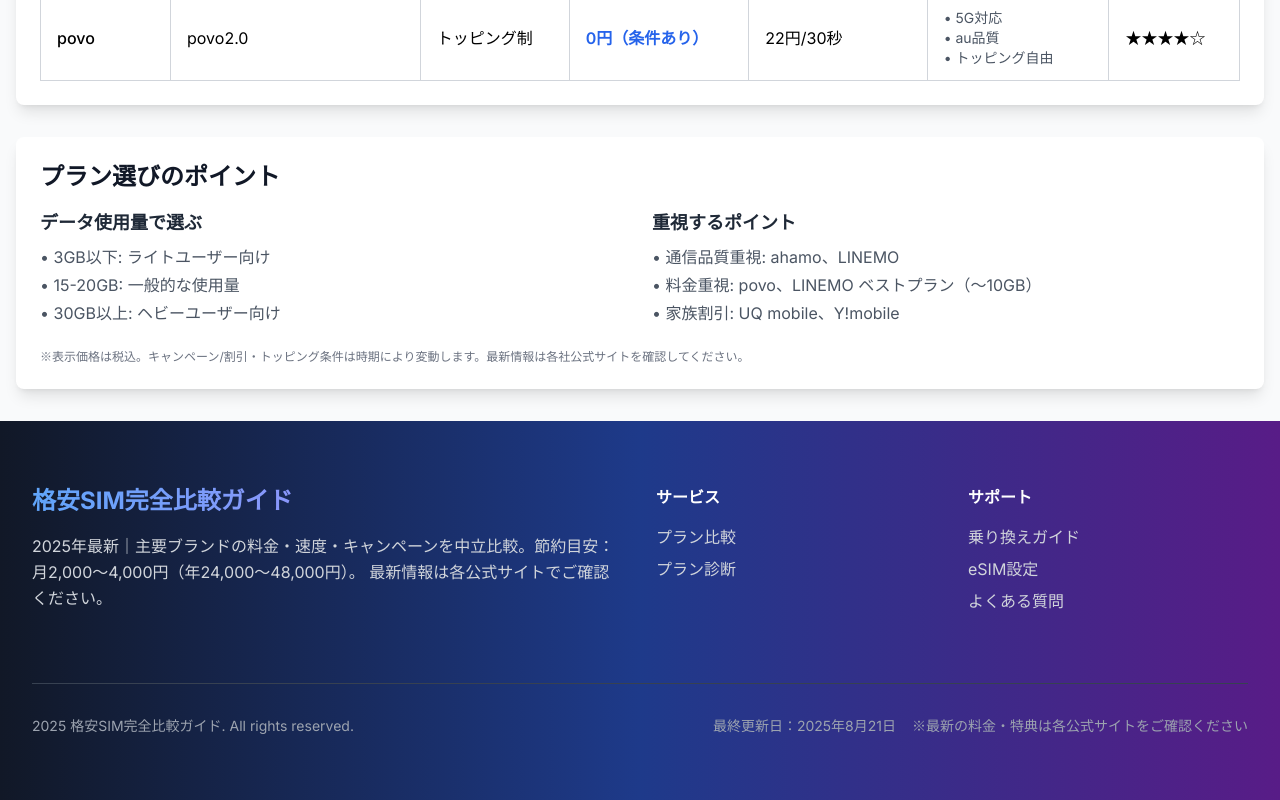
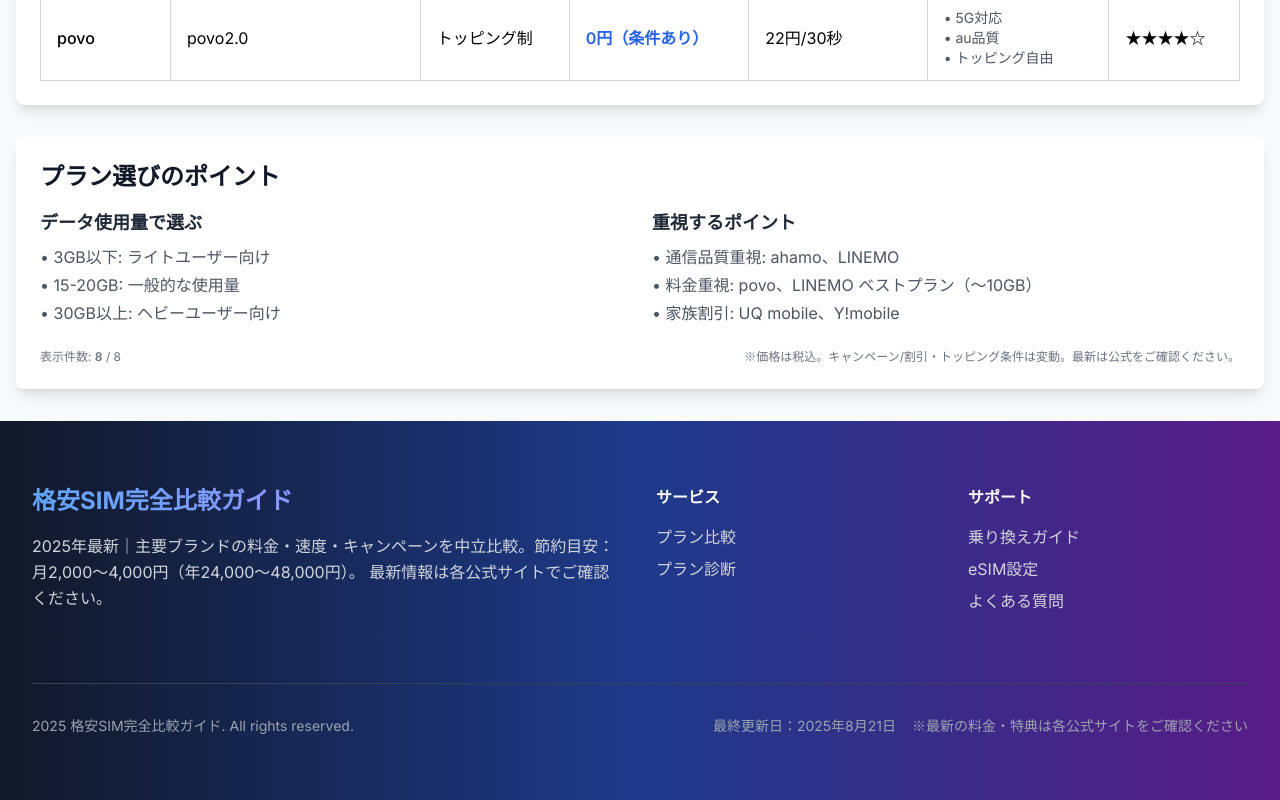
Before and after one commit to nubo-me/kakuyasusimhikaku, a Next.js app: page /compare in a window 1280 px wide. Shown: the part 1143-1943 px from the top of the page. Built offline with nearby package versions, Linux system fonts and the light colour scheme.

Commit message:
fix(compare,faq): フィルタ未反映とFAQ回答非表示を修正（メモ化/初期展開/動的クラス safelist）

```diff
--- a/app/compare/CompareContent.tsx
+++ b/app/compare/CompareContent.tsx
@@ -1,6 +1,6 @@
 'use client';
 
-import React, { useState, useEffect } from 'react';
+import React, { useState, useEffect, useMemo } from 'react';
 
 interface Plan {
   carrier: string;
@@ -31,21 +31,16 @@
 
 export default function CompareContent() {
   const [filteredCategory, setFilteredCategory] = useState<string>('all');
-  const [isClient, setIsClient] = useState(false);
 
+  // 初回マウント時 URL パラメータ適用
   useEffect(() => {
-    setIsClient(true);
-
-    // URLパラメータを解析してカテゴリを設定
     try {
       const searchParams = new URLSearchParams(window.location.search);
       const category = searchParams.get('category');
       if (category && ['all', 'budget', 'medium', 'unlimited'].includes(category)) {
         setFilteredCategory(category);
       }
-    } catch (error) {
-      console.log('URLパラメータの解析に失敗しました:', error);
-    }
+    } catch {}
   }, []);
 
   const plans: Plan[] = [
@@ -170,29 +165,18 @@
     { id: 'unlimited', name: '大容量プラン' }
   ];
 
-  const getFilteredPlans = () => {
-    switch (filteredCategory) {
-      case 'budget':
-        return plans.filter(plan =>
-          parseInt(plan.price.replace(/[^\d]/g, '')) < 1500 ||
-          plan.name === 'ベストプラン（〜10GB）' || plan.name === 'ミニミニプラン' || plan.name === 'シンプル2 S'
-        );
-      case 'medium':
-        return plans.filter(plan => {
-          const price = parseInt(plan.price.replace(/[^\d]/g, ''));
-          return (price >= 1500 && price <= 3500) ||
-                 plan.dataAllowance.includes('15GB') ||
-                 plan.dataAllowance.includes('20GB');
-        });
-      case 'unlimited':
-        return plans.filter(plan =>
-          plan.dataAllowance.includes('30GB') ||
-          plan.dataAllowance === 'トッピング制'
-        );
-      default:
-        return plans;
+  const filteredPlans = useMemo(() => {
+    if (filteredCategory === 'budget') {
+      return plans.filter(p => /3GB|4GB|〜10GB|トッピング制/.test(p.dataAllowance) || parseInt(p.price.replace(/[^\d]/g,'')) <= 1200);
     }
-  };
+    if (filteredCategory === 'medium') {
+      return plans.filter(p => /15GB|20GB/.test(p.dataAllowance) || (parseInt(p.price.replace(/[^\d]/g,'')) > 1200 && parseInt(p.price.replace(/[^\d]/g,'')) <= 3500));
+    }
+    if (filteredCategory === 'unlimited') {
+      return plans.filter(p => /30GB|100GB/.test(p.dataAllowance) || p.dataAllowance === 'トッピング制');
+    }
+    return plans;
+  }, [filteredCategory, plans]);
 
   return (
     <div className="min-h-screen bg-gray-50">
@@ -240,7 +224,7 @@
                 </tr>
               </thead>
               <tbody>
-                {getFilteredPlans().map((plan, index) => (
+                {filteredPlans.map((plan, index) => (
                   <tr key={`${plan.carrier}-${plan.name}-${index}`} className="hover:bg-gray-50">
                     <td className="border border-gray-300 px-4 py-3 font-medium">{plan.carrier}</td>
                     <td className="border border-gray-300 px-4 py-3">{plan.name}</td>
@@ -262,7 +246,7 @@
           </div>
         </div>
 
-        <div className="bg-white rounded-lg shadow-lg p-6">
+  <div className="bg-white rounded-lg shadow-lg p-6">
           <h2 className="text-2xl font-bold text-gray-900 mb-4">プラン選びのポイント</h2>
           <div className="grid md:grid-cols-2 gap-6">
             <div>
@@ -282,7 +266,10 @@
               </ul>
             </div>
           </div>
-      <p className="text-xs text-gray-500 mt-6">※表示価格は税込。キャンペーン/割引・トッピング条件は時期により変動します。最新情報は各社公式サイトを確認してください。</p>
+          <div className="flex flex-col sm:flex-row sm:items-center sm:justify-between gap-2 mt-6">
+            <p className="text-xs text-gray-500">表示件数: <span className="font-semibold">{filteredPlans.length}</span> / {plans.length}</p>
+            <p className="text-xs text-gray-500">※価格は税込。キャンペーン/割引・トッピング条件は変動。最新は公式をご確認ください。</p>
+          </div>
         </div>
       </div>
     </div>
--- a/app/faq/page.tsx
+++ b/app/faq/page.tsx
@@ -1,10 +1,14 @@
 'use client';
 
 import Link from 'next/link';
-import { useState, useMemo } from 'react';
+import { useState, useMemo, useEffect } from 'react';
 
 export default function FaqPage() {
-  const [openItems, setOpenItems] = useState<number[]>([]);
+  const [openItems, setOpenItems] = useState<number[]>([0]); // 初期で最初の質問を開く
+
+  // Tailwind パージ対策: 動的 color クラスを safelist するためのダミー要素
+  // blue green purple orange red 系の組合せをここで宣言
+  const _tailwindSafelist = 'hidden bg-blue-100 bg-green-100 bg-purple-100 bg-orange-100 bg-red-100 text-blue-700 text-green-700 text-purple-700 text-orange-700 text-red-700 from-blue-500 from-green-500 from-purple-500 from-orange-500 from-red-500 to-blue-600 to-green-600 to-purple-600 to-orange-600 to-red-600';
 
   const toggleItem = (index: number) => {
     setOpenItems(prev =>
```
